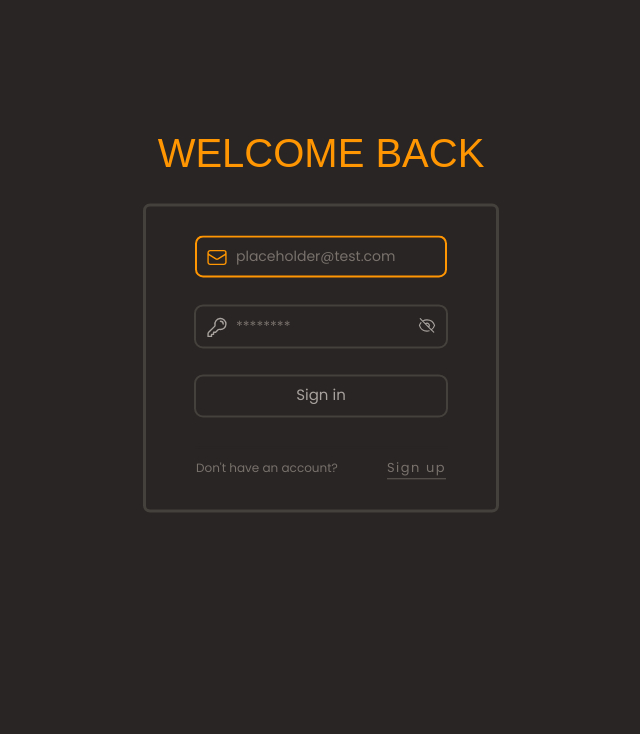
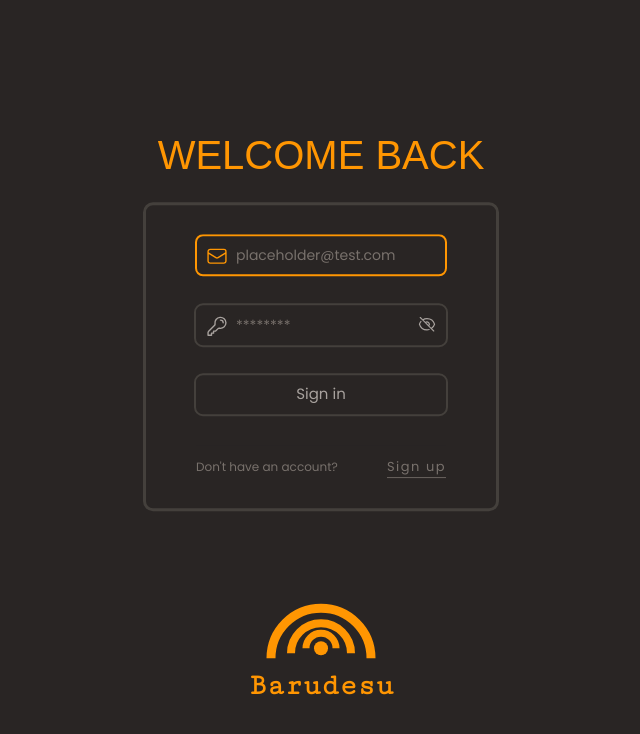
Before and after one commit to fkurusu7/bloggy-ui, a React (Vite) app: page /signin in a window 1280 px wide. Shown: the top 734 px of the page, without its empty margins (319-959 px from the left). Built offline with nearby package versions, Linux system fonts and the light colour scheme; a web font is replaced by a local one; what @tiptap/extension-color would draw is missing.

Commit message:
add logo to auth pages

```diff
--- a/src/features/auth/UserAuth.tsx
+++ b/src/features/auth/UserAuth.tsx
@@ -22,6 +22,7 @@ import {
   signupSuccess,
 } from '../../context/userSlice';
 import { API_BASE_URL, logger } from '../../utils/helpers';
+import LogoSVG from '../../component/LogoSVG';
 
 type UserAuthProps = {
   type: 'signin' | 'signup';
@@ -277,6 +278,10 @@ function UserAuth({ type }: UserAuthProps) {
             </div>
           )}
         </form>
+        <Link to={'/blog'} className="auth__form-container-logo">
+          <LogoSVG />
+          <h2>Barudesu</h2>
+        </Link>
       </div>
     </div>
   );
--- a/src/styles/auth/_auth_layout.scss
+++ b/src/styles/auth/_auth_layout.scss
@@ -1,3 +1,5 @@
+@use './../abstracts/mixins' as *;
+
 .auth {
   &__container {
     background-color: var(--color-grey-100);
@@ -22,12 +24,50 @@
       font-family: 'Sono', sans-serif;
       font-size: 4rem;
       text-transform: uppercase;
+
+      @include respond-from(500) {
+        font-size: 3.5rem;
+        font-weight: 500;
+      }
+    }
+
+    &-logo {
+      display: inline-block;
+      height: fit-content;
+      margin-top: auto;
+      text-align: center;
+
+      position: absolute;
+      bottom: -20rem;
+      left: 50%;
+      transform: translateX(-50%);
+
+      // SVG container
+      & .logo {
+        height: 6rem;
+        display: flex;
+        align-items: center;
+        justify-content: center;
+
+        & svg {
+          color: var(--color-brand-500);
+          height: 15rem;
+          width: 15rem;
+        }
+      }
+
+      & h2 {
+        color: var(--color-brand-500);
+        font-family: 'Cutive Mono', monospace;
+        font-size: 3rem;
+        text-align: center;
+      }
     }
   }
 
   &__form {
     background-color: inherit;
-    border: 3px solid var(--color-grey-200);
+    outline: 3px solid var(--color-grey-200);
     border-radius: var(--border-radius-md);
     min-width: 30rem;
     padding: 3rem 5rem;
@@ -38,6 +78,10 @@
     align-items: center;
     justify-content: space-evenly;
     gap: 1rem;
+
+    @include respond-from(500) {
+      outline: none;
+    }
 
     &:hover {
       border-color: var(--color-brand-500);
--- a/src/styles/blog/_logo.scss
+++ b/src/styles/blog/_logo.scss
@@ -1,6 +1,7 @@
 @use './../abstracts/mixins' as *;
 .logo {
   & svg {
+    display: inline-block;
     height: 10rem;
     width: 10rem;
     color: var(--color-brand-700);
```
